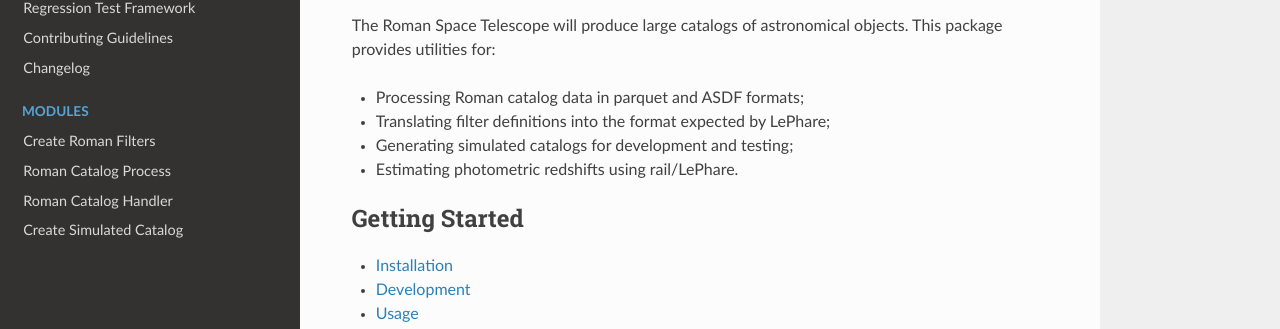
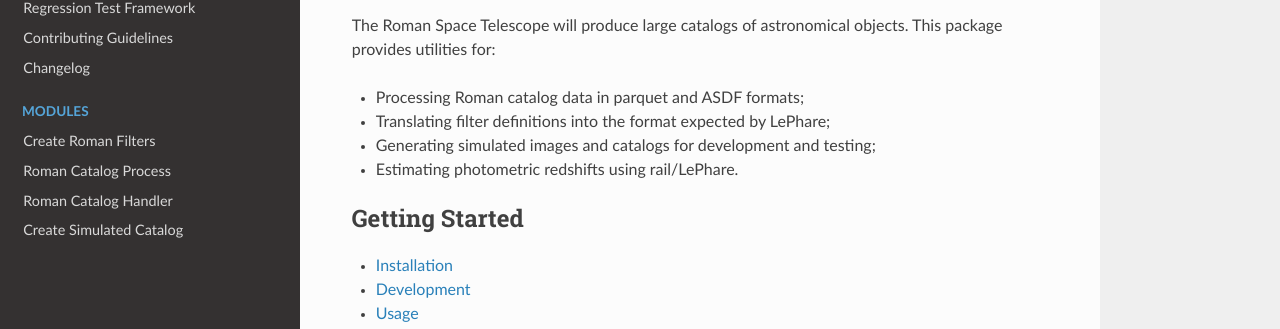
Before and after one commit to spacetelescope/roman_photoz, a Sphinx documentation site: the page built from docs/index.rst, in a window 1280 px wide and 900 px high. Shown: the part 276-605 px from the top of the window. Built offline with Sphinx 7.4.7 and the Read the Docs theme 3.1.0, drawn with Linux system fonts in a browser that asks for light colours.

Commit message:
Apply suggestion from @schlafly
Co-authored-by: Eddie Schlafly <eschlafly@gmail.com>

```diff
--- a/docs/index.rst
+++ b/docs/index.rst
@@ -14,7 +14,7 @@ This package provides utilities for:
 
 * Processing Roman catalog data in parquet and ASDF formats;
 * Translating filter definitions into the format expected by LePhare;
-* Generating simulated catalogs for development and testing;
+* Generating simulated images and catalogs for development and testing;
 * Estimating photometric redshifts using rail/LePhare.
 
 .. toctree::
```
